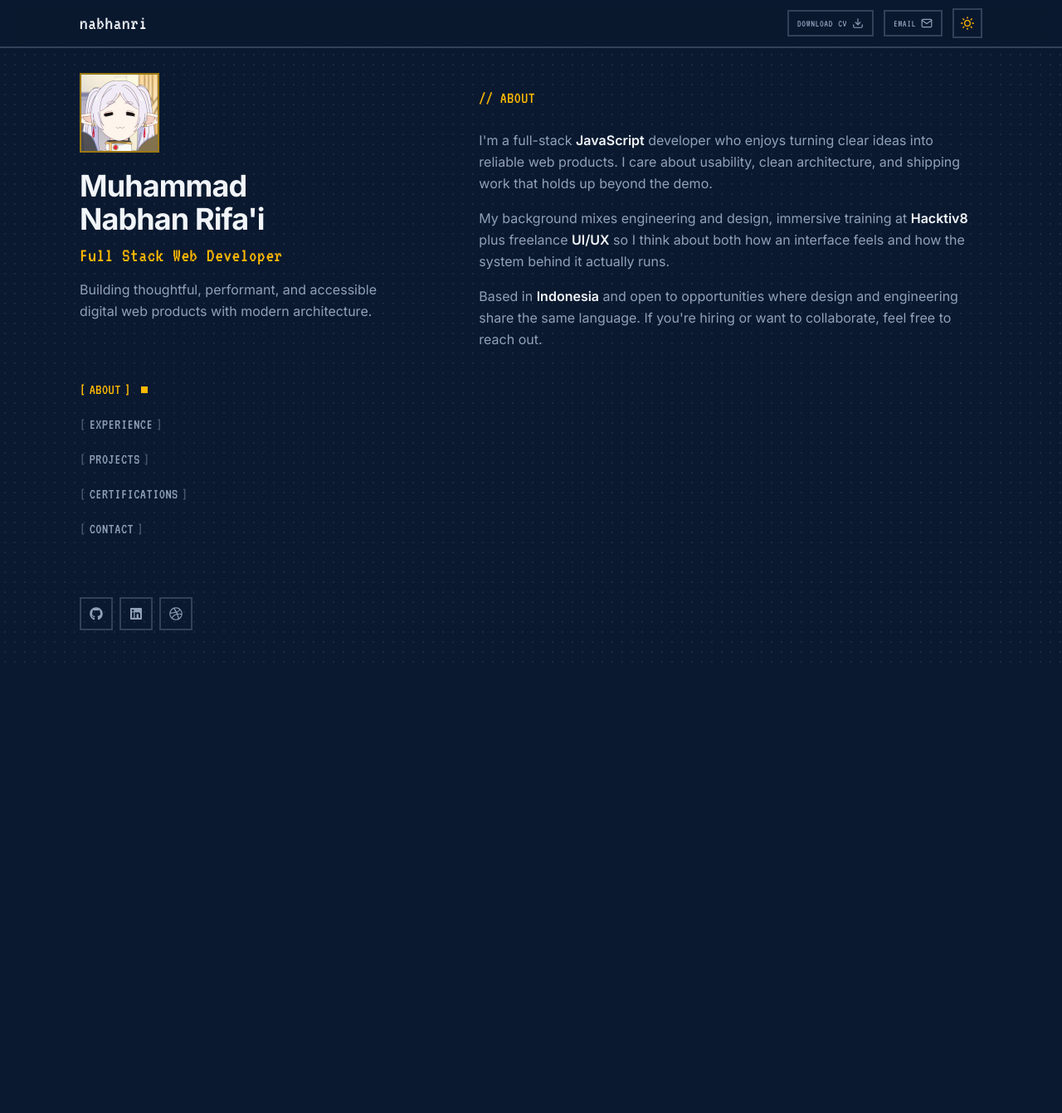
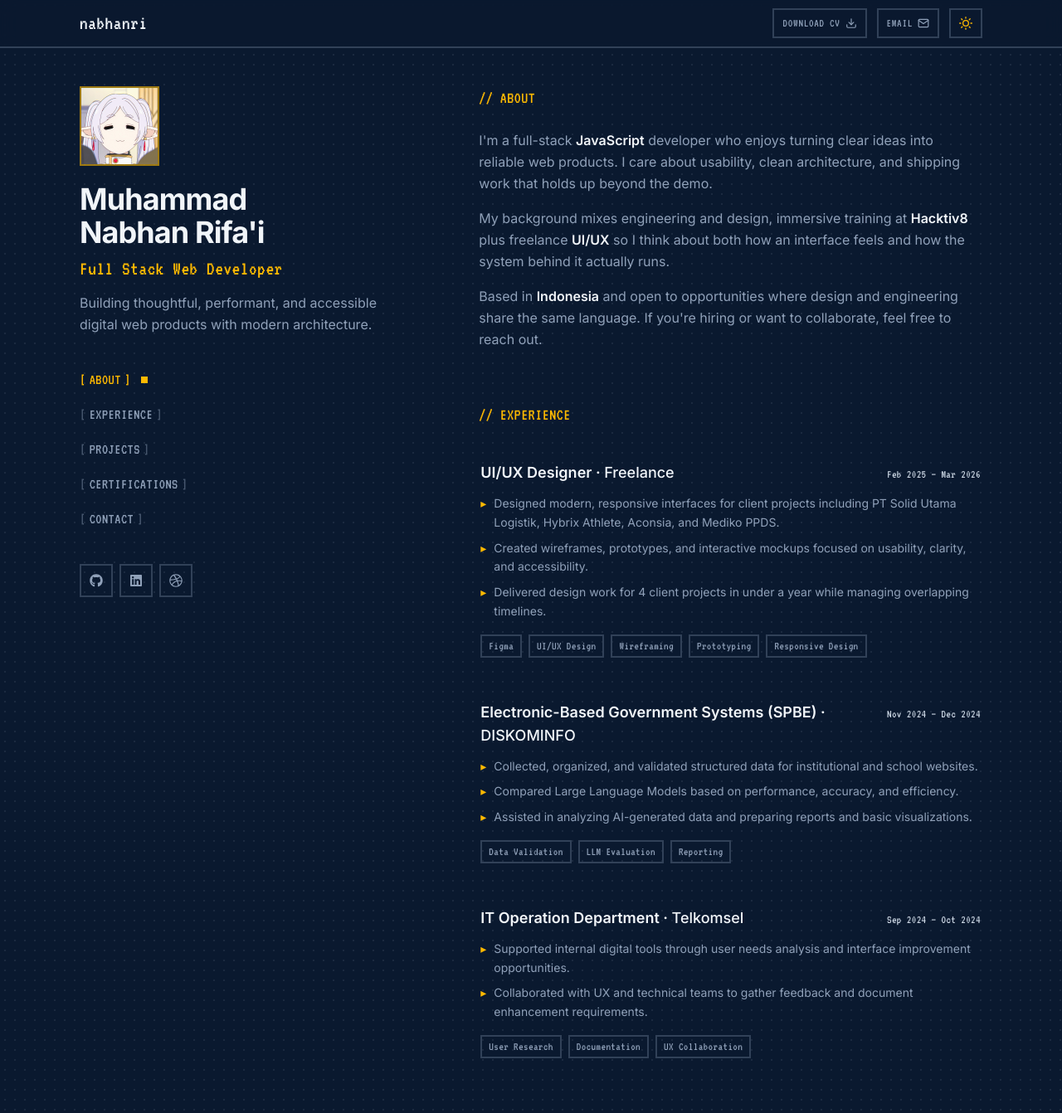
Before and after one commit to NabhanRI/portfolio, a Next.js app: page / in a window 1280 px wide. Shown: the whole page at 83% size. Before the commit the page ends 800 px from the top, so only its background shows below. Built offline with nearby package versions, Linux system fonts and the light colour scheme.

Commit message:
feat(experience): add hover-row Experience section
Add experience.json-driven rows with skill chips, wire the section under About, and polish sidebar typewriter, sticky alignment, caret blink, and navbar control consistency

```diff
--- a/src/app/globals.css
+++ b/src/app/globals.css
@@ -13,10 +13,28 @@
   --color-accent-dim: #d97706;
 }
 
+@keyframes caret-blink {
+
+  0%,
+  49% {
+    opacity: 1;
+  }
+
+  50%,
+  100% {
+    opacity: 0;
+  }
+}
+
+.animate-caret {
+  animation: caret-blink 1s steps(1, end) infinite;
+}
+
 @layer base {
   html {
     scroll-behavior: smooth;
     font-family: var(--font-sans);
+    overscroll-behavior-y: none;
   }
 
   ::selection {
@@ -42,6 +60,11 @@
 }
 
 @layer utilities {
+
+  .animate-caret {
+    animation: caret-blink 1s steps(1, end) infinite;
+  }
+
   .bg-pixel-grid {
     background-image: radial-gradient(rgba(148, 163, 184, 0.18) 1px,
         transparent 1px);
--- a/src/app/layout.tsx
+++ b/src/app/layout.tsx
@@ -22,7 +22,7 @@ const vt323 = VT323({
 export const metadata: Metadata = {
   metadataBase: new URL("https://YOUR-DOMAIN.com"), // set after you deploy
   title: {
-    default: "Muhammad Nabhan Rifa'i | Full Stack Developer",
+    default: "nabhanri — Full Stack Developer",
     template: "%s | Muhammad Nabhan Rifa'i",
   },
   description:
@@ -64,7 +64,7 @@ export default function RootLayout({
       suppressHydrationWarning
       className={`${inter.variable} ${jetbrainsMono.variable} ${vt323.variable} scroll-smooth antialiased`}
     >
-      <body className="min-h-screen bg-slate-200 text-slate-900 selection:bg-teal-500/20 selection:text-teal-900 dark:bg-[#0a192f] dark:text-slate-200 dark:selection:bg-amber-400/20 dark:selection:text-amber-200 font-sans transition-colors duration-300">
+      <body className="min-h-screen bg-slate-200 bg-pixel-grid text-slate-900 selection:bg-teal-500/20 selection:text-teal-900 dark:bg-[#0a192f] dark:text-slate-200 dark:selection:bg-amber-400/20 dark:selection:text-amber-200 font-sans transition-colors duration-300">
         <ThemeProvider
           attribute="class"
           defaultTheme="dark"
--- a/src/app/page.tsx
+++ b/src/app/page.tsx
@@ -1,10 +1,11 @@
 import { Navbar } from "@/components/layout/Navbar";
 import { Sidebar } from "@/components/layout/Sidebar";
 import { About } from "@/components/sections/About";
+import { Experience } from "@/components/sections/Experience";
 
 export default function Home() {
   return (
-    <div className="relative min-h-screen bg-pixel-grid">
+    <div className="relative min-h-screen">
       <Navbar />
 
       <div className="mx-auto min-h-screen max-w-screen-xl px-5 sm:px-8 md:px-12 lg:px-24 pt-14">
@@ -13,9 +14,10 @@ export default function Home() {
 
           <main
             id="content"
-            className="pb-16 lg:w-7/12 lg:py-12 space-y-20 sm:space-y-28"
+            className="pb-16 lg:w-7/12 lg:py-12 space-y-12 sm:space-y-16"
           >
             <About />
+            <Experience />
           </main>
         </div>
       </div>
--- a/src/components/layout/Navbar.tsx
+++ b/src/components/layout/Navbar.tsx
@@ -20,7 +20,7 @@ export function Navbar() {
                <a
                   href="/asset/Muhammad_Nabhan_Rifa'i_CV.pdf"
                   download
-                  className="group flex items-center gap-1.5 px-2.5 py-1.5 border-2 border-slate-300 dark:border-slate-700 bg-transparent text-xs font-pixel uppercase tracking-wider text-slate-600 dark:text-slate-400 hover:text-teal-700 dark:hover:text-amber-400 hover:border-teal-500 dark:hover:border-amber-400 transition-colors"
+                  className="group inline-flex items-center justify-center gap-1.5 h-9 px-2.5 border-2 border-slate-300 dark:border-slate-700 bg-transparent text-sm font-pixel uppercase tracking-wider text-slate-600 dark:text-slate-400 hover:text-teal-700 dark:hover:text-amber-400 hover:border-teal-500 dark:hover:border-amber-400 transition-colors"
                   title="Download CV"
                >
                   <span className="hidden sm:inline">Download</span>
@@ -30,7 +30,7 @@ export function Navbar() {
 
                <a
                   href="mailto:nabhanrifai@gmail.com"
-                  className="group flex items-center gap-1.5 px-2.5 py-1.5 border-2 border-slate-300 dark:border-slate-700 bg-transparent text-xs font-pixel uppercase tracking-wider text-slate-600 dark:text-slate-400 hover:text-teal-700 dark:hover:text-amber-400 hover:border-teal-500 dark:hover:border-amber-400 transition-colors"
+                  className="group inline-flex items-center justify-center gap-1.5 h-9 px-2.5 border-2 border-slate-300 dark:border-slate-700 bg-transparent text-sm font-pixel uppercase tracking-wider text-slate-600 dark:text-slate-400 hover:text-teal-700 dark:hover:text-amber-400 hover:border-teal-500 dark:hover:border-amber-400 transition-colors"
                   title="Send Email"
                >
                   <span className="hidden sm:inline">Email</span>
--- a/src/components/layout/Sidebar.tsx
+++ b/src/components/layout/Sidebar.tsx
@@ -4,6 +4,7 @@ import React, { useEffect, useState } from "react";
 import Link from "next/link";
 import Image from "next/image";
 import { FaDribbble, FaGithub, FaLinkedin } from "react-icons/fa6";
+import { TypewriterText } from "@/components/ui/TypewriterText";
 import socialsData from "@/data/socials.json";
 import { SocialLink, NavItem } from "@/data/types";
 
@@ -58,7 +59,7 @@ export function Sidebar() {
    };
 
    return (
-      <header className="pt-6 pb-8 lg:sticky lg:top-14 lg:flex lg:h-[calc(100vh-3.5rem)] lg:w-5/12 lg:flex-col lg:justify-between lg:pt-8 lg:pb-10">
+      <header className="pt-6 pb-8 lg:sticky lg:top-14 lg:self-start lg:flex lg:h-[calc(100vh-3.5rem)] lg:w-5/12 lg:flex-col lg:justify-between lg:pt-12 lg:pb-20">
          <div>
             <div className="relative h-20 w-20 sm:h-24 sm:w-24 overflow-hidden border-2 border-teal-500/70 dark:border-amber-400/60 mb-5">
                <Image
@@ -76,8 +77,7 @@ export function Sidebar() {
                   href="/"
                   className="hover:text-teal-600 dark:hover:text-amber-400 transition-colors"
                >
-                  Muhammad <br />
-                  Nabhan Rifa&apos;i
+                  <TypewriterText text={"Muhammad\nNabhan Rifa'i"} />
                </Link>
             </h1>
 
--- /dev/null
+++ b/src/components/sections/Experience.tsx
@@ -0,0 +1,20 @@
+import experienceData from "@/data/experience.json";
+import type { ExperienceItem } from "@/data/types";
+import { SectionHeading } from "@/components/ui/SectionHeading";
+import { ExperienceCard } from "@/components/ui/ExperienceCard";
+
+const experience = experienceData as ExperienceItem[];
+
+export function Experience() {
+    return (
+        <section id="experience" className="scroll-mt-20 lg:scroll-mt-24">
+            <SectionHeading title="Experience" />
+
+            <div className="space-y-4">
+                {experience.map((item) => (
+                    <ExperienceCard key={item.id} item={item} />
+                ))}
+            </div>
+        </section>
+    );
+}
--- /dev/null
+++ b/src/components/ui/ExperienceCard.tsx
@@ -0,0 +1,55 @@
+import type { ExperienceItem } from "@/data/types";
+
+type ExperienceCardProps = {
+    item: ExperienceItem;
+};
+
+export function ExperienceCard({ item }: ExperienceCardProps) {
+    const title = item.companyUrl ? (
+        <a
+            href={item.companyUrl}
+            target="_blank"
+            rel="noreferrer noopener"
+            className="hover:text-teal-600 dark:hover:text-amber-400 transition-colors"
+        >
+            {item.company}
+        </a>
+    ) : (
+        item.company
+    );
+
+    return (
+        <article className="group border-2 border-transparent p-4 -mx-4 transition-colors hover:border-teal-500/40 hover:bg-teal-500/5 dark:hover:border-amber-400/30 dark:hover:bg-amber-400/5">
+            <div className="flex flex-col gap-1 sm:flex-row sm:items-baseline sm:justify-between sm:gap-4">
+                <h3 className="text-base sm:text-lg font-semibold text-slate-900 dark:text-slate-100">
+                    {item.role} · <span className="font-medium">{title}</span>
+                </h3>
+                <p className="shrink-0 font-pixel text-sm tracking-wide text-slate-500 dark:text-slate-300">
+                    {item.period}
+                </p>
+            </div>
+
+            <ul className="mt-3 space-y-2">
+                {item.description.map((bullet) => (
+                    <li
+                        key={bullet.slice(0, 32)}
+                        className="text-sm leading-relaxed text-slate-600 dark:text-slate-400 pl-4 relative before:absolute before:left-0 before:content-['▸'] before:text-teal-500 dark:before:text-amber-400"
+                    >
+                        {bullet}
+                    </li>
+                ))}
+            </ul>
+
+            <ul className="mt-4 flex flex-wrap gap-2" aria-label="Skills">
+                {item.skills.map((skill) => (
+                    <li
+                        key={skill}
+                        className="border-2 border-slate-300 dark:border-slate-700 px-2 py-0.5 font-pixel text-sm tracking-wide text-slate-500 dark:text-slate-400 group-hover:border-teal-500/50 dark:group-hover:border-amber-400/45"
+                    >
+                        {skill}
+                    </li>
+                ))}
+            </ul>
+        </article>
+    );
+}
--- a/src/components/ui/ThemeToggle.tsx
+++ b/src/components/ui/ThemeToggle.tsx
@@ -5,6 +5,9 @@ import { FiMoon, FiSun } from "react-icons/fi";
 import { useTheme } from "next-themes";
 
 const emptySubscribe = () => () => { };
+
+const controlClass =
+   "inline-flex items-center justify-center h-9 min-w-9 px-2.5 border-2 border-slate-300 dark:border-slate-700 bg-transparent text-slate-700 dark:text-slate-300 hover:text-teal-700 dark:hover:text-amber-400 hover:border-teal-500 dark:hover:border-amber-400 transition-colors";
 
 export function ThemeToggle() {
    const { theme, setTheme, resolvedTheme } = useTheme();
@@ -16,9 +19,7 @@ export function ThemeToggle() {
    );
 
    if (!isMounted) {
-      return (
-         <div className="w-9 h-9 border-2 border-slate-300 dark:border-slate-700 bg-transparent" />
-      );
+      return <div className={`${controlClass}`} aria-hidden />;
    }
 
    const currentTheme = resolvedTheme || theme;
@@ -26,14 +27,14 @@ export function ThemeToggle() {
    return (
       <button
          onClick={() => setTheme(currentTheme === "dark" ? "light" : "dark")}
-         className="group flex items-center justify-center w-9 h-9 border-2 border-slate-300 dark:border-slate-700 bg-transparent text-slate-700 dark:text-slate-300 hover:text-teal-600 dark:hover:text-amber-400 hover:border-teal-500 dark:hover:border-amber-400 transition-colors cursor-pointer"
+         className={`${controlClass} group cursor-pointer`}
          aria-label="Toggle theme"
          title={`Switch to ${currentTheme === "dark" ? "light" : "dark"} mode`}
       >
          {currentTheme === "dark" ? (
-            <FiSun className="w-4 h-4 text-amber-400" />
+            <FiSun className="w-4 h-4 text-amber-400 transition-transform duration-300 group-hover:rotate-45" />
          ) : (
-            <FiMoon className="w-4 h-4 text-teal-600" />
+            <FiMoon className="w-4 h-4 text-teal-700 transition-transform duration-300 group-hover:-rotate-12" />
          )}
       </button>
    );
--- /dev/null
+++ b/src/components/ui/TypewriterText.tsx
@@ -0,0 +1,55 @@
+"use client";
+
+import { useEffect, useState } from "react";
+
+type TypewriterTextProps = {
+    text: string;
+    className?: string;
+    speedMs?: number;
+    startDelayMs?: number;
+};
+
+export function TypewriterText({
+    text,
+    className,
+    speedMs = 55,
+    startDelayMs = 300,
+}: TypewriterTextProps) {
+    const [shown, setShown] = useState("");
+
+    useEffect(() => {
+        let i = 0;
+        let intervalId: ReturnType<typeof setInterval> | undefined;
+
+        const timeoutId = setTimeout(() => {
+            intervalId = setInterval(() => {
+                i += 1;
+                setShown(text.slice(0, i));
+                if (i >= text.length) {
+                    clearInterval(intervalId);
+                }
+            }, speedMs);
+        }, startDelayMs);
+
+        return () => {
+            clearTimeout(timeoutId);
+            if (intervalId) clearInterval(intervalId);
+        };
+    }, [text, speedMs, startDelayMs]);
+
+    return (
+        <span className={className}>
+            {shown.split("\n").map((line, index, arr) => (
+                <span key={`${line}-${index}`}>
+                    {line}
+                    {index < arr.length - 1 ? <br /> : null}
+                </span>
+            ))}
+            <span
+                className="ml-0.5 inline-block w-[0.15ch] bg-teal-700 dark:bg-amber-400 animate-caret"
+                style={{ height: "0.8em", marginLeft: "0.15em" }}
+                aria-hidden
+            />
+        </span>
+    );
+}
--- /dev/null
+++ b/src/data/experience.json
@@ -0,0 +1,51 @@
+[
+    {
+        "id": "freelance-uiux",
+        "role": "UI/UX Designer",
+        "company": "Freelance",
+        "period": "Feb 2025 – Mar 2026",
+        "description": [
+            "Designed modern, responsive interfaces for client projects including PT Solid Utama Logistik, Hybrix Athlete, Aconsia, and Mediko PPDS.",
+            "Created wireframes, prototypes, and interactive mockups focused on usability, clarity, and accessibility.",
+            "Delivered design work for 4 client projects in under a year while managing overlapping timelines."
+        ],
+        "skills": [
+            "Figma",
+            "UI/UX Design",
+            "Wireframing",
+            "Prototyping",
+            "Responsive Design"
+        ]
+    },
+    {
+        "id": "diskominfo",
+        "role": "Electronic-Based Government Systems (SPBE)",
+        "company": "DISKOMINFO",
+        "period": "Nov 2024 – Dec 2024",
+        "description": [
+            "Collected, organized, and validated structured data for institutional and school websites.",
+            "Compared Large Language Models based on performance, accuracy, and efficiency.",
+            "Assisted in analyzing AI-generated data and preparing reports and basic visualizations."
+        ],
+        "skills": [
+            "Data Validation",
+            "LLM Evaluation",
+            "Reporting"
+        ]
+    },
+    {
+        "id": "telkomsel",
+        "role": "IT Operation Department",
+        "company": "Telkomsel",
+        "period": "Sep 2024 – Oct 2024",
+        "description": [
+            "Supported internal digital tools through user needs analysis and interface improvement opportunities.",
+            "Collaborated with UX and technical teams to gather feedback and document enhancement requirements."
+        ],
+        "skills": [
+            "User Research",
+            "Documentation",
+            "UX Collaboration"
+        ]
+    }
+]
```
